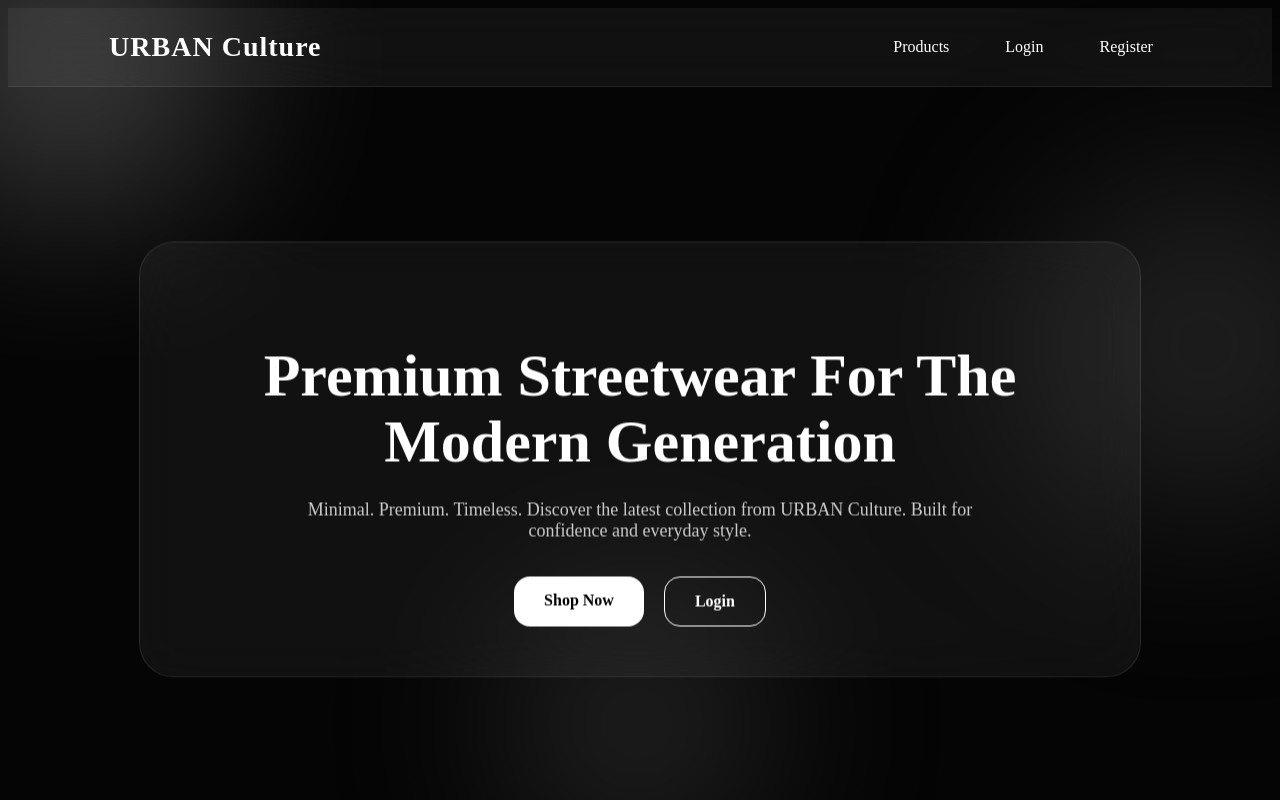
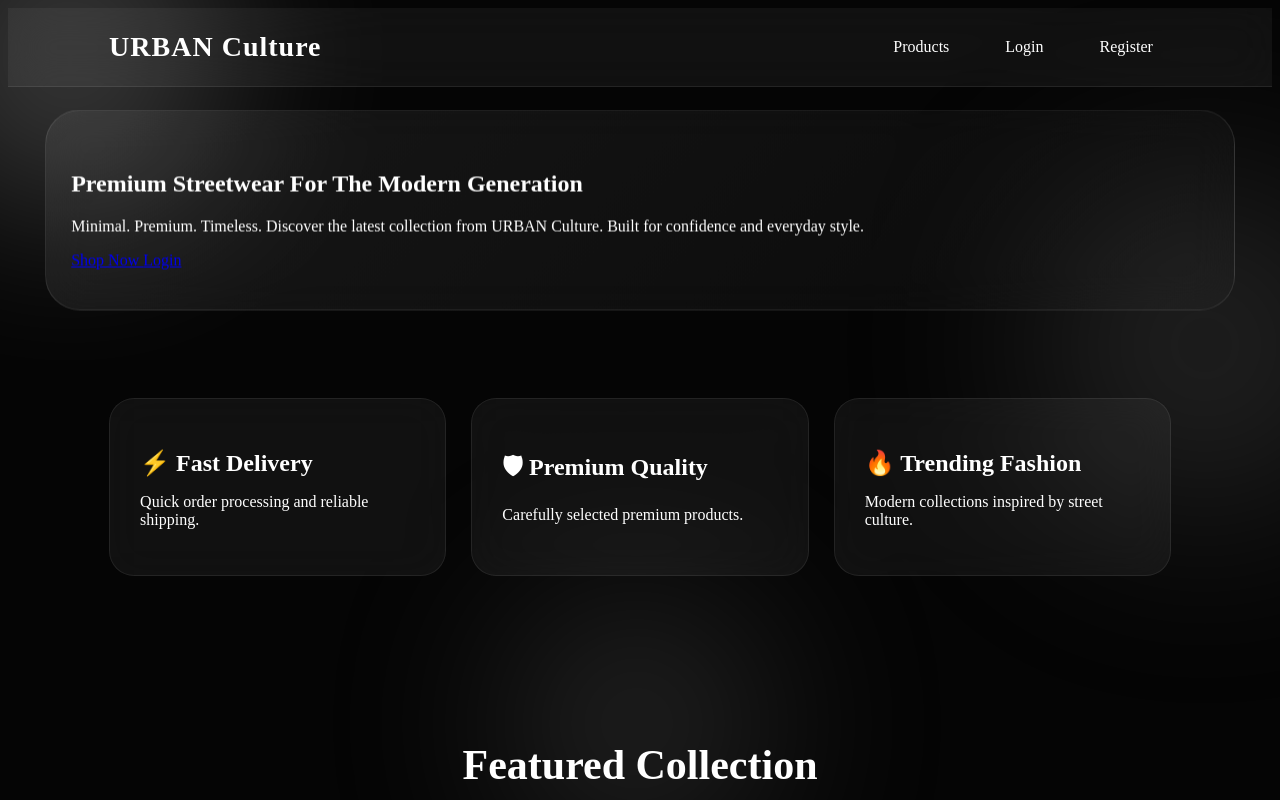
Before and after one commit to urban-culture-store/urban-culture, a website: page index.html in a window 1280 px wide. Shown: the top 800 px of the page. Drawn offline with Linux system fonts and the light colour scheme.

Commit message:
Home page redesign, profile update, orders update, tracking update

```diff
--- a/index.html
+++ b/index.html
@@ -124,66 +124,34 @@ color:black;
 /* Hero */
 
 .hero{
-min-height:85vh;
-display:flex;
-justify-content:center;
-align-items:center;
-padding:40px;
-animation:float 4s ease-in-out infinite; }
-
-.glass-card{
-width:100%;
-max-width:900px;
-text-align:center;
-padding:50px;
-background:rgba(255,255,255,.05);
-backdrop-filter:blur(25px);
-border:1px solid rgba(255,255,255,.1);
+width:90%;
+margin:30px auto;
+padding:40px 25px;
 border-radius:35px;
+background:linear-gradient(
+135deg,
+rgba(255,255,255,0.08),
+rgba(255,255,255,0.02)
+);
+backdrop-filter:blur(20px);
+border:1px solid rgba(255,255,255,0.1);
+animation:float 4s ease-in-out infinite;
 }
 
-.glass-card h1{
-font-size:60px;
-line-height:1.1;
-margin-bottom:25px;
+@keyframes float{
+
+0%{
+transform:translateY(0);
 }
 
-.glass-card p{
-color:#ccc;
-font-size:18px;
-max-width:700px;
-margin:auto;
-margin-bottom:35px;
+50%{
+transform:translateY(-10px);
 }
 
-.hero-buttons{
-display:flex;
-justify-content:center;
-gap:20px;
-flex-wrap:wrap;
+100%{
+transform:translateY(0);
 }
 
-.btn{
-padding:15px 30px;
-border-radius:16px;
-text-decoration:none;
-font-weight:600;
-transition:.3s;
-}
-
-.primary-btn{
-background:white;
-color:black;
-}
-
-.secondary-btn{
-border:1px solid white;
-color:white;
-}
-
-.primary-btn:hover,
-.secondary-btn:hover{
-transform:translateY(-4px);
 }
 
 /* Features */
@@ -236,7 +204,32 @@ background:rgba(255,255,255,.05);
 backdrop-filter:blur(20px);
 border-radius:25px;
 border:1px solid rgba(255,255,255,.08);
-transition:.3s;
+t.shop-btn{
+
+width:100%;
+height:60px;
+border:none;
+border-radius:18px;
+font-size:22px;
+font-weight:700;
+background:white;
+color:black;
+
+}
+
+.login-btn{
+
+width:100%;
+height:60px;
+margin-top:15px;
+border:2px solid white;
+border-radius:18px;
+background:transparent;
+color:white;
+font-size:22px;
+font-weight:700;
+
+}ransition:.3s;
 }
 
 .product-card:hover{
```
Also changed, not shown: add-product.html (+5 -2 lines).
